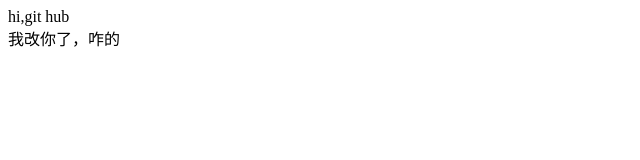
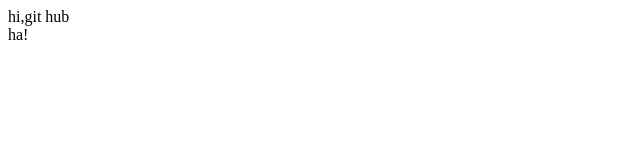
Before and after one commit to leungvin/test, a plain HTML site: page test.html in a window 1280 px wide. Shown: the whole page, without its empty margins (0-640 px from the left). Drawn offline with Linux system fonts and the light colour scheme.

Commit message:
Update test.html

```diff
--- a/test.html
+++ b/test.html
@@ -9,7 +9,7 @@
 	</div>
 	<div>
 
-		我改你了，咋的
+		ha!
 	</div>
 </body>
 </html>
```
